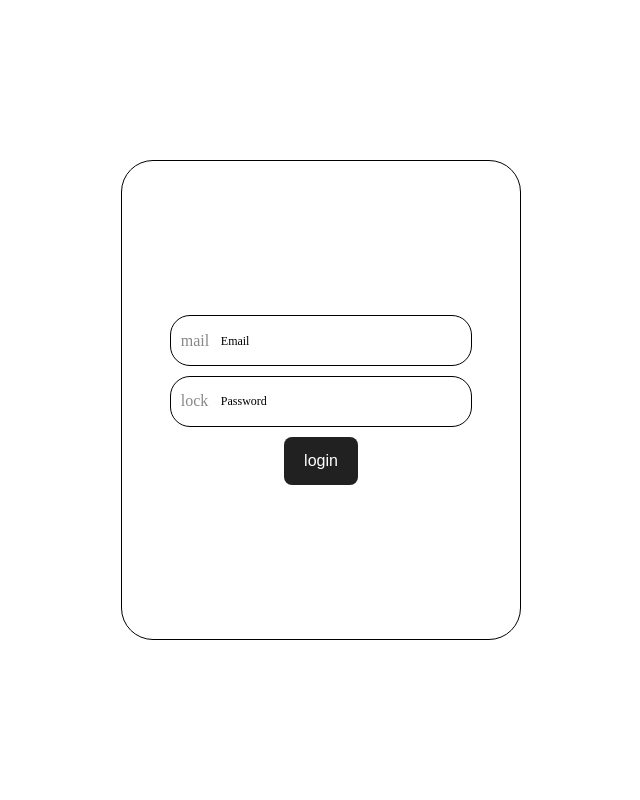
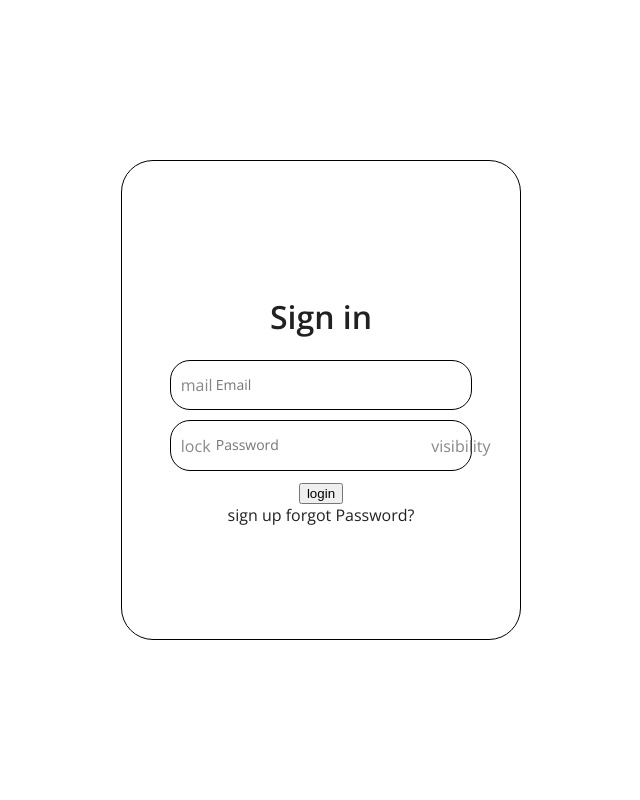
Before and after one commit to iiamrishi/client-Management-System, a PHP site: page /client/loginClient.html in a window 1280 px wide. Shown: the whole page, without its empty margins (319-959 px from the left). Run offline with PHP 8.4, Linux system fonts and the light colour scheme.

Commit message:
fixed the sign in alignment

```diff
--- a/client/css/loginClient.css
+++ b/client/css/loginClient.css
@@ -2,6 +2,17 @@
   --primary-color: #212121;
   --background-color: #fff;
   --text-primary-on-background: rgba(0, 0, 0, 0.87);
+}
+
+@keyframes fadeInUp {
+  0% {
+    transform: translateY(100%);
+    opacity: 0;
+  }
+  100% {
+    transform: translateY(0%);
+    opacity: 1;
+  }
 }
 
 body {
@@ -15,6 +26,7 @@ body {
 }
 
 .login-container {
+  font-family: "Open Sans", sans-serif;
   border: 1px solid black;
   text-align: center;
   display: flex;
@@ -27,6 +39,13 @@ body {
   padding: 10px;
   box-sizing: border-box;
   border-radius: 32px;
+  opacity: 1;
+  animation: fadeInUp 1s forwards;
+  overflow: hidden;
+}
+
+html {
+  overflow: hidden;
 }
 
 .full-input {
@@ -41,72 +60,52 @@ body {
   border-radius: 20px;
 }
 
-input {
+.input-container {
+  position: relative;
+}
+
+/* Adjusted styles for the email and password inputs */
+input[type="email"],
+input[type="password"] {
+  font-family: "Open Sans", sans-serif;
   outline: none;
   border: none;
   display: block;
   line-height: 1.2em;
   font-size: 14px;
-  padding-left: 30px; /* Adjust this value to create space for the icons */
-  width: calc(100% - 50px); /* Adjust this value to accommodate the icons */
+  width: (100% - 40px); /* Adjusted width to full width */
+  padding-left: 30px; /* Adjusted padding for the email and password inputs */
 }
 
-/* Adjust the label styling */
-label {
+/* Styles for the mail and lock icons */
+.icon.mail-icon,
+.icon.lock-icon {
   position: absolute;
   top: 50%;
-  left: 50px; /* Adjust this value based on your preference */
   transform: translateY(-50%);
-  display: block;
-  font-size: 12px;
-  color: black;
-  opacity: 1;
-  transition: opacity 0.3s ease, transform 0.3s ease; /* Add transition for transform */
-  white-space: nowrap; /* Prevent line break for the label */
-
-  /* Keep the label at the center when not visible */
-  pointer-events: none;
+  left: 10px; /* Move both mail and lock icons to the left side */
+  color: #888;
 }
 
-input:focus + label {
-  opacity: 0;
-  transform: translateY(-50%) scale(0.8); /* Scale down the label when not visible */
+/* Adjusted styles for the eye icon */
+.icon.right-icon {
+  position: absolute;
+  top: 50%;
+  transform: translateY(-50%);
+  right: 20px; /* Adjusted positioning to move the eye icon to the right side */
+  color: #888;
+  cursor: pointer;
+  width: 20px;
 }
 
-.login-button button {
-  background-color: var(--primary-color);
-  color: #fff;
-  padding: 15px 20px;
-  border: none;
-  border-radius: 8px;
-  cursor: pointer;
-  font-size: 16px;
+/* Additional styles for the eye icon on hover */
+.icon.right-icon:hover {
+  color: #555;
 }
-
-.login-button button:hover {
-  background-color: #444;
-}
-
-#togglePassword {
-  cursor: pointer;
-}
-
-#togglePassword:hover {
-  color: #555; /* Change color on hover for better visibility */
-}
-
 .left-icon {
   position: absolute;
   top: 50%;
   transform: translateY(-50%);
-  left: 10px; /* Adjust this value based on your preference */
+  left: 10px; /* Adjust this value as needed */
   color: #888;
 }
-
-.right-icon {
-  position: absolute;
-  top: 50%;
-  transform: translateY(-50%);
-  right: 10px; /* Adjust this value based on your preference */
-  color: #888;
-}
--- a/client/loginClient.html
+++ b/client/loginClient.html
@@ -1,39 +1,52 @@
 <!DOCTYPE html>
 <html lang="en">
-
   <head>
     <!-- Add Material Icons link -->
-    <link rel="stylesheet" href="https://fonts.googleapis.com/icon?family=Material+Icons">
-    <meta charset="UTF-8">
-    <meta name="viewport" content="width=device-width, initial-scale=1.0">
+    <link
+      rel="stylesheet"
+      href="https://fonts.googleapis.com/icon?family=Material+Icons"
+    />
+    <meta charset="UTF-8" />
+    <meta name="viewport" content="width=device-width, initial-scale=1.0" />
     <title>Login-Admin</title>
-    <link rel="stylesheet" href="../client/css/loginClient.css">
-    <link rel="preconnect" href="https://fonts.googleapis.com">
-    <link rel="preconnect" href="https://fonts.gstatic.com" crossorigin>
-    <link href="https://fonts.googleapis.com/css2?family=Open+Sans:wght@300;400;600&display=swap" rel="stylesheet">
+    <link rel="stylesheet" href="../client/css/loginClient.css" />
+    <link rel="preconnect" href="https://fonts.googleapis.com" />
+    <link rel="preconnect" href="https://fonts.gstatic.com" crossorigin />
+    <link
+      href="https://fonts.googleapis.com/css2?family=Open+Sans:wght@300;400;600&display=swap"
+      rel="stylesheet"
+    />
   </head>
 
   <body>
     <div class="login-container">
+        <h1>Sign in</h1>
         <div class="wrapper">
           <div class="full-input">
-                  <span class="left-icon material-symbols-outlined"> mail </span>
-                    <input type="email" id="email">
-                    <label for='email'>Email</label>
+            <span class="material-symbols-outlined icon left-icon"> mail</span>
+            <input type="email" id="emailInput" placeholder="Email" required />
           </div>
           <div class="full-input">
-                  <span class="left-icon material-symbols-outlined"> lock </span>
-                    <input type="password" id="password">
-                    <label for='password'>Password</label>
+            <span class="material-symbols-outlined icon left-icon" id="togglePassword">
+              lock
+            </span>
+            <input
+              type="password"
+              class="passkey"
+              id="passwordInput"
+              placeholder="Password"
+              required
+            />
+            <span class="material-symbols-outlined icon right-icon"> visibility</span>
           </div>
           <div class="login-button">
             <button>login</button>
           </div>
-
+          <div class="footer">
+            <span class="signup">sign up</span>
+            <span class="forgotpassword">forgot Password?</span>
           </div>
         </div>
       </div>
 
-</body>
-
 </html>
```
Also changed, not shown: client/js/loginClient.js (+12 -22 lines). Lines whose indentation alone changed are shown as unchanged.
